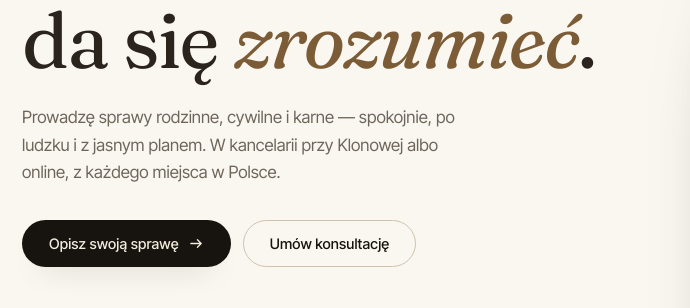
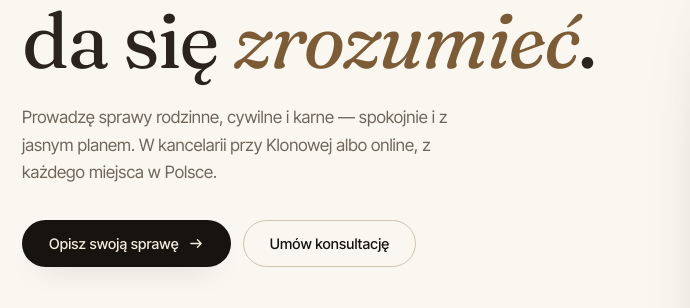
Before and after one commit to simonsurma/strona-prawosfera, a plain HTML site: page index.html in a window 1280 px wide. Shown: the part 371-679 px from the top of the page, 0-690 px from the left. Drawn offline with Linux system fonts and the light colour scheme.

Commit message:
Update index.html

```diff
--- a/index.html
+++ b/index.html
@@ -509,7 +509,7 @@ input:focus,select:focus,textarea:focus{outline:none;border-color:var(--brass);b
       <div>
         <p class="eyebrow reveal">Adwokat i mediator · Kielce</p>
         <h1 class="reveal" style="--d:.06s">Prawo, które<br>da się <em>zrozumieć</em>.</h1>
-        <p class="hero-lead reveal" style="--d:.12s">Prowadzę sprawy rodzinne, cywilne i karne — spokojnie, po ludzku i z jasnym planem. W kancelarii przy Klonowej albo online, z każdego miejsca w Polsce.</p>
+        <p class="hero-lead reveal" style="--d:.12s">Prowadzę sprawy rodzinne, cywilne i karne — spokojnie i z jasnym planem. W kancelarii przy Klonowej albo online, z każdego miejsca w Polsce.</p>
         <div class="hero-cta reveal" style="--d:.18s">
           <a class="btn btn--primary" href="#formularz">Opisz swoją sprawę
             <svg viewBox="0 0 16 16" fill="none" aria-hidden="true"><path d="M2 8h11M9 4l4 4-4 4" stroke="currentColor" stroke-width="1.4" stroke-linecap="round" stroke-linejoin="round"/></svg>
```
